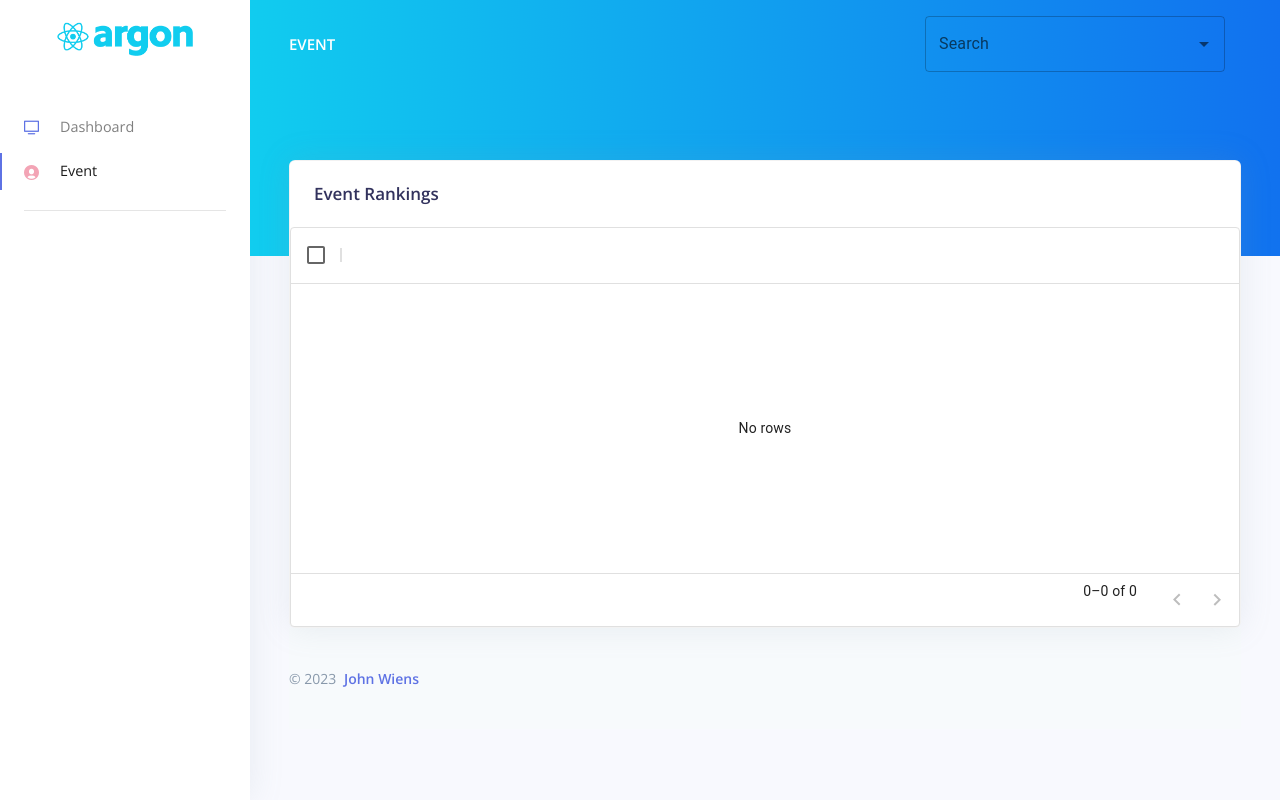
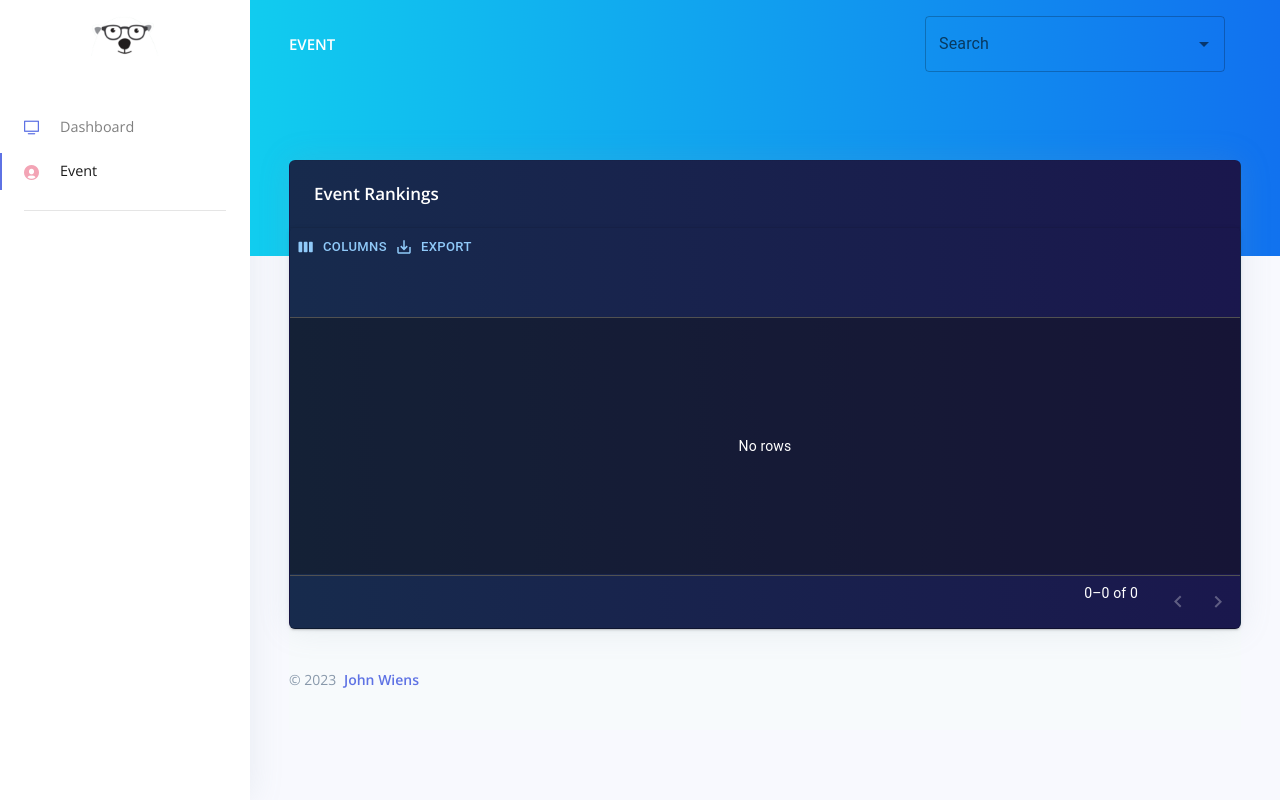
Before and after one commit to John-Wiens/PolarForecast-APP, a React app: page /data/event in a window 1280 px wide. Built offline with nearby package versions, Linux system fonts and the light colour scheme; no server answers.

Commit message:
Cleaned up events page UI

```diff
--- a/public/index.html
+++ b/public/index.html
@@ -36,7 +36,7 @@
     <link
       rel="apple-touch-icon"
       sizes="76x76"
-      href="%PUBLIC_URL%/apple-icon.png"
+      href="%PUBLIC_URL%/PolarbearHead.png"
     />
     <!-- Fonts -->
     <link
--- a/src/api.js
+++ b/src/api.js
@@ -1,9 +1,4 @@
-const API_KEY = "ar4AZMs0exe7RmAAgh4N5jMc2fm96UaE5gZftbP7Yi12SMPgoxX4gtvAVZ3CDBK9";
-const url = "http://172.27.212.77:8081/2022/code/stats";
-const API_ENDPOINT = "http://172.27.212.77:8081";
-
-
-
+const API_ENDPOINT = "http://172.27.212.77:8085"; //https://polarforecast.azurewebsites.net/
 
 export const getStatDescription = async (year, event, callback) => {
     try {
--- a/src/components/Navbars/AuthNavbar.js
+++ b/src/components/Navbars/AuthNavbar.js
@@ -37,7 +37,7 @@ const AdminNavbar = () => {
           <NavbarBrand to="/" tag={Link}>
             <img
               alt="..."
-              src={require("../../assets/img/brand/argon-react-white.png")}
+              src={require("../../assets/img/brand/PolarbearHead.png")}
             />
           </NavbarBrand>
           <button className="navbar-toggler" id="navbar-collapse-main">
@@ -50,7 +50,7 @@ const AdminNavbar = () => {
                   <Link to="/">
                     <img
                       alt="..."
-                      src={require("../../assets/img/brand/argon-react.png")}
+                      src={require("../../assets/img/brand/PolarbearHead.png")}
                     />
                   </Link>
                 </Col>
--- a/src/layouts/Admin.js
+++ b/src/layouts/Admin.js
@@ -71,7 +71,7 @@ const Admin = (props) => {
         routes={routes}
         logo={{
           innerLink: "/admin/index",
-          imgSrc: require("../assets/img/brand/argon-react.png"),
+          imgSrc: require("../assets/img/brand/PolarbearHead.png"),
           imgAlt: "..."
         }}
       />
--- a/src/layouts/Data.js
+++ b/src/layouts/Data.js
@@ -71,7 +71,7 @@ const Data = (props) => {
         routes={routes}
         logo={{
           innerLink: "/data/index",
-          imgSrc: require("../assets/img/brand/argon-react.png"),
+          imgSrc: require("../assets/img/brand/PolarbearHead.png"),
           imgAlt: "..."
         }}
       />
--- a/src/views/Event.js
+++ b/src/views/Event.js
@@ -42,7 +42,16 @@ import {
 import Header from "components/Headers/Header.js";
 import React, { useEffect, useState } from 'react';
 import { getStatDescription, getRankings } from "api.js";
-import { DataGrid, GridColDef, GridValueGetterParams } from '@mui/x-data-grid';
+import { DataGrid, GridColDef, GridValueGetterParams, GridToolbar, GridToolbarContainer, GridToolbarColumnsButton, GridToolbarFilterButton, GridToolbarExport } from '@mui/x-data-grid';
+import { ThemeProvider, createTheme } from '@mui/material/styles';
+import CssBaseline from '@mui/material/CssBaseline';
+
+const darkTheme = createTheme({
+  palette: {
+    mode: 'dark',
+  },
+});
+
 
 const Tables = () => {
   const [statDescription, setStatDescription] = useState([]);
@@ -63,7 +72,9 @@ const Tables = () => {
       field: 'id' ,
       headerName: '',
       filterable: false,
-      renderCell:(index) => index.api.getRowIndex(index.row.key)+1
+      renderCell:(index) => index.api.getRowIndex(index.row.key)+1,
+      disableExport: true,
+      GridColDef: 'center'
     });
 
 
@@ -71,7 +82,7 @@ const Tables = () => {
       const stat = data.data[i];
       if (stat.report_stat) {
         keys.push(stat.stat_key);
-        statColumns.push({field: stat.stat_key, headerName: stat.display_name, type:"number"})
+        statColumns.push({field: stat.stat_key, headerName: stat.display_name, type:"number", sortable:true, headerAlign: 'center'})
       }
     }
 
@@ -79,11 +90,6 @@ const Tables = () => {
     setShowKeys(keys);
     setStatDescription(data.data);
     setStatColumns(statColumns);
-
-
-
-
-
 
   }
 
@@ -104,18 +110,6 @@ const Tables = () => {
     getRankings(year, eventKey, rankingsCallback)
 
   }, []);
-
-  const rows = [
-    // { id: 1, lastName: 'Snow', firstName: 'Jon', age: 35 },
-    // { id: 2, lastName: 'Lannister', firstName: 'Cersei', age: 42 },
-    // { id: 3, lastName: 'Lannister', firstName: 'Jaime', age: 45 },
-    // { id: 4, lastName: 'Stark', firstName: 'Arya', age: 16 },
-    // { id: 5, lastName: 'Targaryen', firstName: 'Daenerys', age: null },
-    // { id: 6, lastName: 'Melisandre', firstName: null, age: 150 },
-    // { id: 7, lastName: 'Clifford', firstName: 'Ferrara', age: 44 },
-    // { id: 8, lastName: 'Frances', firstName: 'Rossini', age: 36 },
-    // { id: 9, lastName: 'Roxie', firstName: 'Harvey', age: 65 },
-  ];
 
   const columns = [
     { field: 'id', headerName: 'ID', width: 70 },
@@ -138,8 +132,23 @@ const Tables = () => {
     },
   ];
 
+  function customToolbar() {
+    return (
+
+      <div className="text-white mb-0">
+        <GridToolbarContainer className="text-white mb-0">
+        <GridToolbarColumnsButton />
+        <GridToolbarExport />
+      </GridToolbarContainer>
+
+      </div>
+
+    );
+  }
+
 
   return (
+
     <>
       <Header />
       {/* Page content */}
@@ -147,11 +156,14 @@ const Tables = () => {
         {/* Table */}
         <Row>
           <div className="col">
-            <Card className="shadow">
-              <CardHeader className="border-0">
-                <h3 className="mb-0">Event Rankings</h3>
+            <Card className="bg-gradient-default shadow">
+              <CardHeader className="bg-transparent">
+                <h3 className="text-white mb-0">Event Rankings</h3>
               </CardHeader>
               <div style={{ height: 400, width: '100%' }}>
+
+              <ThemeProvider theme={darkTheme}>
+                {/* <CssBaseline /> */}
                 <DataGrid
                   rows={rankings}
                   getRowId={row=>{
@@ -160,9 +172,23 @@ const Tables = () => {
                   columns={statColumns}
                   pageSize={100}
                   rowsPerPageOptions={[100]}
-                  checkboxSelection
+                  // checkboxSelection
+                  components={{ Toolbar: customToolbar }}
                   // getRowId= {(row) => row.code}
+
+                  sx={{
+                    boxShadow: 2,
+                    border: 0,
+                    borderColor: 'white',
+                    '& .MuiDataGrid-cell:hover': {
+                      color: 'white',
+                    },
+                    // color: 'white',
+
+                  }}
                 />
+              </ThemeProvider>
+
               </div>
             </Card>
           </div>
```
Also changed, not shown: src/components/Navbars/AdminNavbar.js (+2 -59 lines), public/favicon.ico, src/assets/img/brand/PolarbearHead.png (added).
